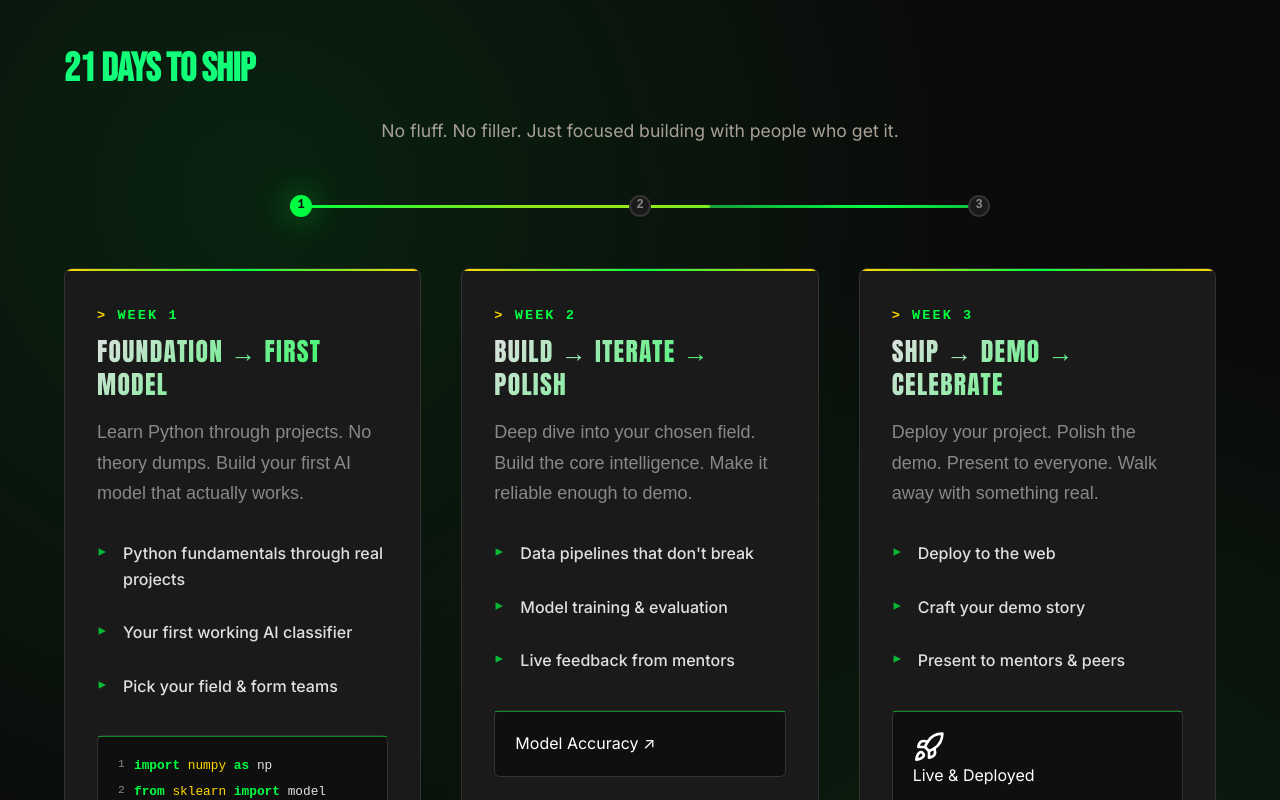
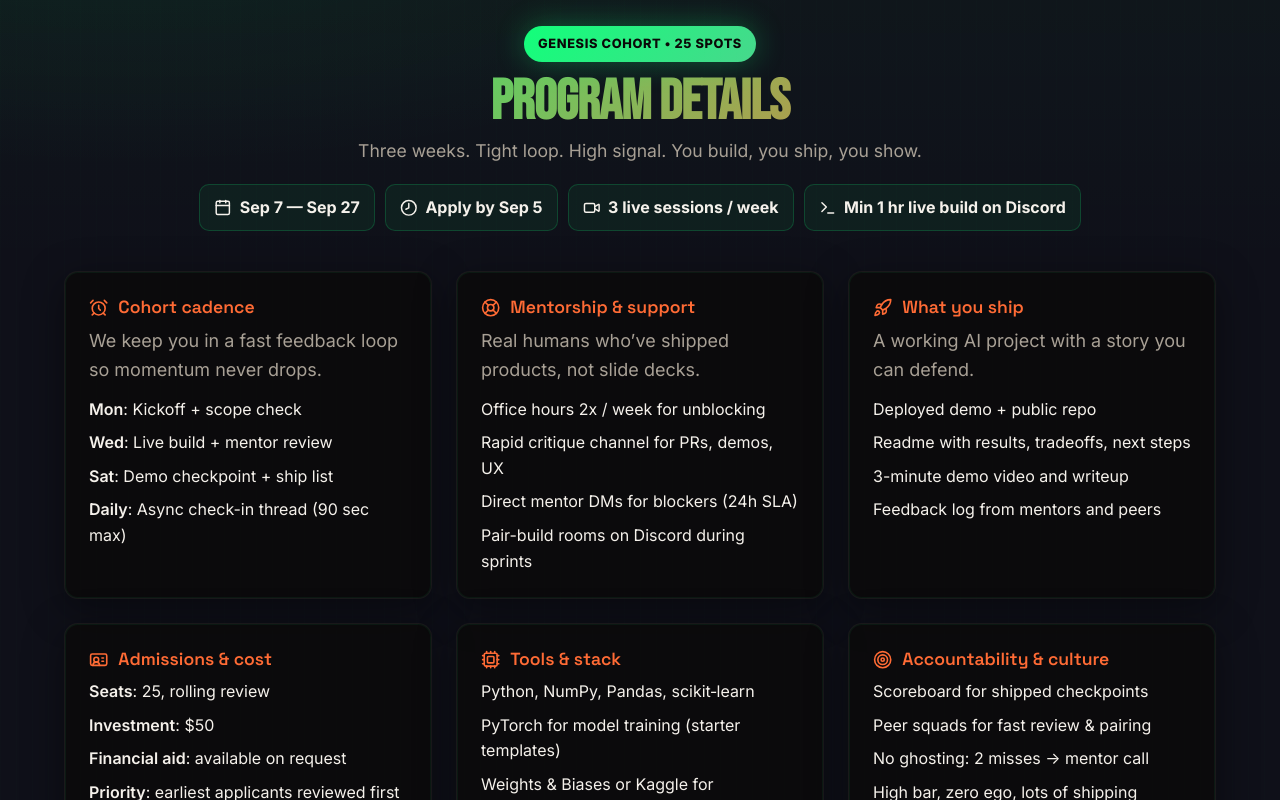
Before and after one commit to PriyanshuPattnaik/theteenspreneurwebsite, a SvelteKit app: page /apexlab in a window 1280 px wide. Shown: the part 2500-3300 px from the top of the page. Built offline with nearby package versions, Linux system fonts and the light colour scheme.

Commit message:
added program details

```diff
--- a/src/routes/apexlab/+page.svelte
+++ b/src/routes/apexlab/+page.svelte
@@ -504,6 +504,92 @@
 
         <p class="stripe-note">$50 — less than your monthly coffee habit. Real outcomes. Real telling stories.</p>
       </div>
+    </div>
+  </section>
+
+  <!-- Program Details Section -->
+  <section class="program-details" aria-label="program details">
+    <div class="container pd-wrap">
+      <header class="pd-head" data-show>
+        <span class="pd-badge">genesis cohort • 25 spots</span>
+        <h2 class="pd-title">Program details</h2>
+        <p class="pd-sub">Three weeks. Tight loop. High signal. You build, you ship, you show.</p>
+        <ul class="pd-meta">
+          <li class="pd-chip"><i data-lucide="calendar"></i> Sep 7 — Sep 27</li>
+          <li class="pd-chip"><i data-lucide="clock-8"></i> Apply by Sep 5</li>
+          <li class="pd-chip"><i data-lucide="video"></i> 3 live sessions / week</li>
+          <li class="pd-chip"><i data-lucide="terminal"></i> Min 1 hr live build on Discord</li>
+        </ul>
+      </header>
+
+      <div class="pd-grid">
+        <article class="pd-card" data-show>
+          <h3 class="pd-card-title"><i data-lucide="alarm-clock"></i> Cohort cadence</h3>
+          <p class="pd-card-desc">We keep you in a fast feedback loop so momentum never drops.</p>
+          <ul class="pd-list">
+            <li><strong>Mon</strong>: Kickoff + scope check</li>
+            <li><strong>Wed</strong>: Live build + mentor review</li>
+            <li><strong>Sat</strong>: Demo checkpoint + ship list</li>
+            <li><strong>Daily</strong>: Async check-in thread (90 sec max)</li>
+          </ul>
+        </article>
+
+        <article class="pd-card" data-show>
+          <h3 class="pd-card-title"><i data-lucide="life-buoy"></i> Mentorship & support</h3>
+          <p class="pd-card-desc">Real humans who’ve shipped products, not slide decks.</p>
+          <ul class="pd-list">
+            <li>Office hours 2x / week for unblocking</li>
+            <li>Rapid critique channel for PRs, demos, UX</li>
+            <li>Direct mentor DMs for blockers (24h SLA)</li>
+            <li>Pair-build rooms on Discord during sprints</li>
+          </ul>
+        </article>
+
+        <article class="pd-card" data-show>
+          <h3 class="pd-card-title"><i data-lucide="rocket"></i> What you ship</h3>
+          <p class="pd-card-desc">A working AI project with a story you can defend.</p>
+          <ul class="pd-list">
+            <li>Deployed demo + public repo</li>
+            <li>Readme with results, tradeoffs, next steps</li>
+            <li>3-minute demo video and writeup</li>
+            <li>Feedback log from mentors and peers</li>
+          </ul>
+        </article>
+
+        <article class="pd-card" data-show>
+          <h3 class="pd-card-title"><i data-lucide="id-card"></i> Admissions & cost</h3>
+          <ul class="pd-list">
+            <li><strong>Seats</strong>: 25, rolling review</li>
+            <li><strong>Investment</strong>: $50</li>
+            <li><strong>Financial aid</strong>: available on request</li>
+            <li><strong>Priority</strong>: earliest applicants reviewed first</li>
+          </ul>
+        </article>
+
+        <article class="pd-card" data-show>
+          <h3 class="pd-card-title"><i data-lucide="cpu"></i> Tools & stack</h3>
+          <ul class="pd-list">
+            <li>Python, NumPy, Pandas, scikit‑learn</li>
+            <li>PyTorch for model training (starter templates)</li>
+            <li>Weights & Biases or Kaggle for experiments</li>
+            <li>Vercel/Netlify for fast deploys</li>
+          </ul>
+        </article>
+
+        <article class="pd-card" data-show>
+          <h3 class="pd-card-title"><i data-lucide="target"></i> Accountability & culture</h3>
+          <ul class="pd-list">
+            <li>Scoreboard for shipped checkpoints</li>
+            <li>Peer squads for fast review & pairing</li>
+            <li>No ghosting: 2 misses → mentor call</li>
+            <li>High bar, zero ego, lots of shipping</li>
+          </ul>
+        </article>
+      </div>
+
+      <footer class="pd-foot" data-show>
+        <p class="pd-note"><i data-lucide="info"></i> Sessions are scheduled to be friendly across time zones. Recordings available for all live sessions.</p>
+      </footer>
     </div>
   </section>
 
@@ -2252,4 +2338,164 @@
       padding: 24px;
     }
   }
+
+  /* Program Details (custom styles) */
+  .program-details {
+    position: relative;
+    padding: 100px 0;
+    background:
+      radial-gradient(1200px 400px at 10% 0%, rgba(18,255,122,0.06), transparent 60%),
+      linear-gradient(180deg, rgba(18,255,122,0.03), transparent 30%),
+      linear-gradient(0deg, rgba(255,255,255,0.02), rgba(255,255,255,0.02));
+    border-top: 1px solid rgba(255,255,255,0.06);
+    border-bottom: 1px solid rgba(255,255,255,0.06);
+    overflow: hidden;
+  }
+
+  .program-details::before {
+    content: '';
+    position: absolute;
+    inset: 0;
+    background: repeating-linear-gradient(
+      90deg,
+      rgba(18,255,122,0.06) 0px,
+      rgba(18,255,122,0.06) 1px,
+      transparent 1px,
+      transparent 16px
+    );
+    opacity: 0.15;
+    pointer-events: none;
+  }
+
+  .pd-wrap {
+    display: grid;
+    gap: 40px;
+  }
+
+  .pd-head {
+    text-align: center;
+  }
+
+  .pd-badge {
+    display: inline-block;
+    padding: 8px 14px;
+    border-radius: 999px;
+    background: linear-gradient(135deg, var(--accent), #47d88c);
+    color: #0a0908;
+    font-weight: 800;
+    letter-spacing: 0.05em;
+    text-transform: uppercase;
+    box-shadow: var(--glow);
+    font-size: 0.8rem;
+  }
+
+  .pd-title {
+    font-family: 'Bebas Neue', sans-serif;
+    font-size: clamp(32px, 6vw, 56px);
+    margin: 14px 0 8px;
+    line-height: 0.95;
+    background: linear-gradient(135deg, var(--accent), var(--warm));
+    -webkit-background-clip: text;
+    background-clip: text;
+    -webkit-text-fill-color: transparent;
+  }
+
+  .pd-sub {
+    color: var(--muted);
+    font-size: 1.1rem;
+    max-width: 70ch;
+    margin: 0 auto;
+  }
+
+  .pd-meta {
+    margin-top: 18px;
+    display: flex;
+    gap: 10px;
+    flex-wrap: wrap;
+    justify-content: center;
+    list-style: none;
+    padding: 0;
+  }
+
+  .pd-chip {
+    display: inline-flex;
+    align-items: center;
+    gap: 8px;
+    padding: 10px 14px;
+    border: 1px solid rgba(18,255,122,0.18);
+    background: rgba(18,255,122,0.06);
+    color: var(--ink);
+    border-radius: 10px;
+    font-weight: 700;
+  }
+
+  .pd-chip [data-lucide] {
+    width: 1.1em; height: 1.1em;
+  }
+
+  .pd-grid {
+    display: grid;
+    grid-template-columns: repeat(3, 1fr);
+    gap: 24px;
+  }
+
+  .pd-card {
+    position: relative;
+    background: rgba(10,9,8,0.7);
+    border: 1px solid rgba(255,255,255,0.06);
+    border-radius: 14px;
+    padding: 24px;
+    box-shadow: 0 10px 40px rgba(0,0,0,0.4), 0 0 0 1px rgba(18,255,122,0.06) inset;
+    transition: transform .25s ease, box-shadow .25s ease, border-color .25s ease;
+  }
+
+  .pd-card:hover {
+    transform: translateY(-4px);
+    box-shadow: 0 18px 70px rgba(0,0,0,0.6), 0 0 0 1px rgba(18,255,122,0.15) inset;
+    border-color: rgba(18,255,122,0.25);
+  }
+
+  .pd-card-title {
+    display: flex;
+    align-items: center;
+    gap: 10px;
+    margin: 0 0 8px;
+    font-size: 1.1rem;
+    color: var(--warm);
+  }
+
+  .pd-card-title [data-lucide] { width: 1.1em; height: 1.1em; }
+
+  .pd-card-desc { color: var(--muted); margin: 0 0 12px; }
+
+  .pd-list { list-style: none; padding: 0; margin: 0; display: grid; gap: 8px; }
+
+  .pd-list li { color: var(--ink); }
+
+  .pd-foot { text-align: center; }
+
+  .pd-note {
+    display: inline-flex;
+    gap: 8px;
+    align-items: center;
+    color: var(--muted);
+    background: rgba(18,255,122,0.05);
+    border: 1px solid rgba(18,255,122,0.1);
+    padding: 10px 14px;
+    border-radius: 8px;
+  }
+
+  .pd-note [data-lucide] { width: 1em; height: 1em; color: var(--accent); }
+
+  @media (max-width: 1100px) {
+    .pd-grid { grid-template-columns: repeat(2, 1fr); }
+  }
+
+  @media (max-width: 680px) {
+    .program-details { padding: 70px 0; }
+    .pd-grid { grid-template-columns: 1fr; }
+    .pd-card { padding: 20px; }
+    .pd-meta { gap: 8px; }
+    .pd-chip { padding: 8px 10px; font-size: 0.9rem; }
+  }
 </style>
```
